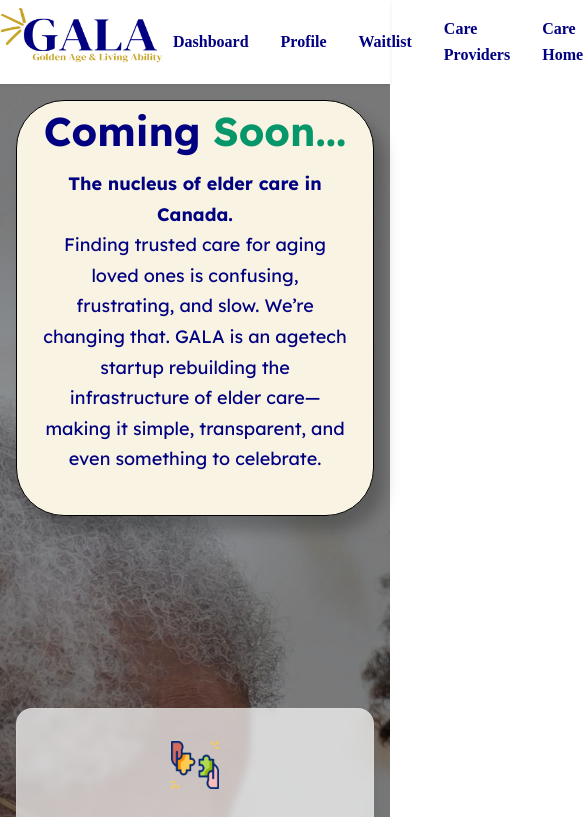
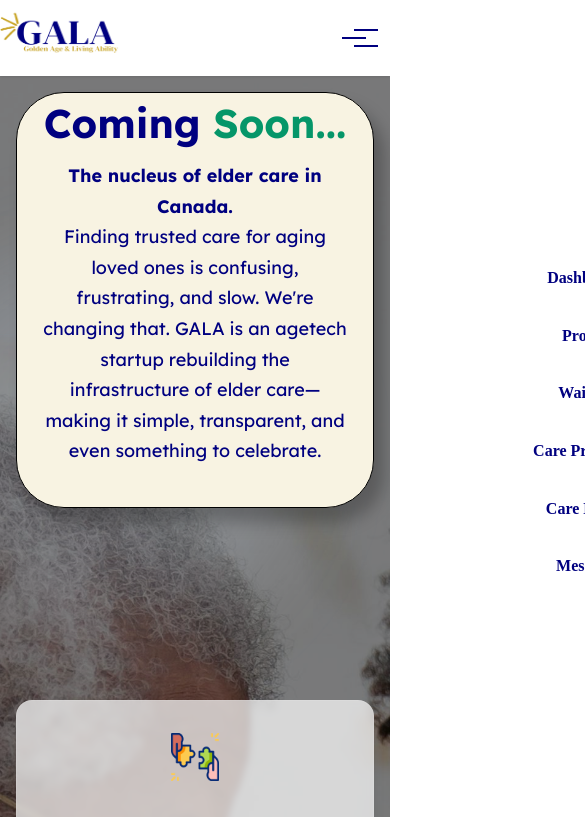
Before and after one commit to Technical-galacares/gala-care, a React (Vite) app: page / in a window 390 px wide. Shown: the top 817 px of the page, 585 px wide, since content can reach past the window. Built offline with nearby package versions, Linux system fonts and the light colour scheme; a web font is replaced by a local one.

Commit message:
tab for mobile screens

```diff
--- a/src/App.css
+++ b/src/App.css
@@ -94,6 +94,55 @@
   color: #111827;
 }
 
+/* Mobile Menu Button */
+.mobile-menu-button {
+  display: none;
+  background: none;
+  border: none;
+  cursor: pointer;
+  padding: 0.5rem;
+  z-index: 100;
+}
+
+.hamburger {
+  display: block;
+  position: relative;
+  width: 24px;
+  height: 2px;
+  background: #000080;
+  transition: all 0.3s ease-in-out;
+}
+
+.hamburger::before,
+.hamburger::after {
+  content: '';
+  position: absolute;
+  width: 24px;
+  height: 2px;
+  background: #000080;
+  transition: all 0.3s ease-in-out;
+}
+
+.hamburger::before {
+  transform: translateY(-8px);
+}
+
+.hamburger::after {
+  transform: translateY(8px);
+}
+
+.hamburger.open {
+  background: transparent;
+}
+
+.hamburger.open::before {
+  transform: rotate(45deg);
+}
+
+.hamburger.open::after {
+  transform: rotate(-45deg);
+}
+
 .nav-links {
   display: flex;
   gap: 2rem;
@@ -115,6 +164,40 @@
 
 .nav-link.active {
   color: #059669;
+}
+
+/* Mobile Responsive Styles */
+@media (max-width: 768px) {
+  .mobile-menu-button {
+    display: block;
+  }
+
+  .nav-links {
+    position: fixed;
+    top: 0;
+    right: -100%;
+    width: 100%;
+    height: 100vh;
+    background-color: #ffffff;
+    flex-direction: column;
+    justify-content: center;
+    gap: 2rem;
+    transition: right 0.3s ease-in-out;
+    z-index: 90;
+  }
+
+  .nav-links.active {
+    right: 0;
+  }
+
+  .logo-icon-img {
+    width: 120px;
+    height: 62px;
+  }
+
+  .navbar {
+    height: 60px;
+  }
 }
 
 /* Main content */
--- a/src/App.tsx
+++ b/src/App.tsx
@@ -1,9 +1,16 @@
 // import { useState } from 'react'
 // import reactLogo from './assets/react.svg'
 // import viteLogo from '/vite.svg'
+import { useState } from 'react'
 import './App.css'
 
 function App() {
+  const [isMobileMenuOpen, setIsMobileMenuOpen] = useState(false);
+
+  const toggleMobileMenu = () => {
+    setIsMobileMenuOpen(!isMobileMenuOpen);
+  };
+
   // const [email, setEmail] = useState('');
   // const [isSubmitted, setIsSubmitted] = useState(false);
 
@@ -29,7 +36,14 @@
             <div className="logo-icon"><img className="logo-icon-img" src="\logo.png"/></div>
             <span className="logo-text"></span>
           </div>
-          <nav className="nav-links">
+
+          {/* Hamburger Menu Button */}
+          <button className="mobile-menu-button" onClick={toggleMobileMenu}>
+            <span className={`hamburger ${isMobileMenuOpen ? 'open' : ''}`}></span>
+          </button>
+
+          {/* Navigation Links */}
+          <nav className={`nav-links ${isMobileMenuOpen ? 'active' : ''}`}>
             <a href="" className="nav-link">Dashboard</a>
             <a href="" className="nav-link">Profile</a>
             <a href="" className="nav-link">Waitlist</a>
@@ -52,7 +66,7 @@
 
             <p className="hero-description">
             <strong>The nucleus of elder care in Canada.</strong> <br/>
-            Finding trusted care for aging loved ones is confusing, frustrating, and slow. We’re changing that.
+            Finding trusted care for aging loved ones is confusing, frustrating, and slow. We're changing that.
             GALA is an agetech startup rebuilding the infrastructure of elder care—making it simple, transparent, and even something to celebrate.
             </p>
 
@@ -103,7 +117,7 @@
                 <div className="icon-symbol"><img className="icon-symbol-img" src="\Transparency.png"/></div>
               </div>
               <h3 className="feature-title">Full Transparency</h3>
-              <p className="feature-description"><strong>See waitlists. Track applications. Know what’s next. </strong>
+              <p className="feature-description"><strong>See waitlists. Track applications. Know what's next. </strong>
               Apply to care homes, monitor your spot on the waitlist, and communicate directly with providers—all in one place.
               </p>
             </div>
@@ -114,7 +128,7 @@
               </div>
               <h3 className="feature-title">Real-Time Peace of Mind</h3>
               <p className="feature-description"><strong>Know when help is on the way. </strong>
-              For in-home care, track your caregiver’s route and arrival time. Behind it all, our concierge team is ready to support you.
+              For in-home care, track your caregiver's route and arrival time. Behind it all, our concierge team is ready to support you.
               </p>
             </div>
           </div>
```
